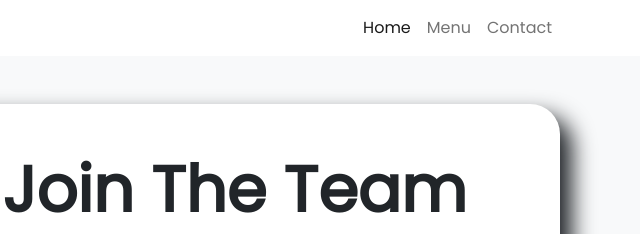
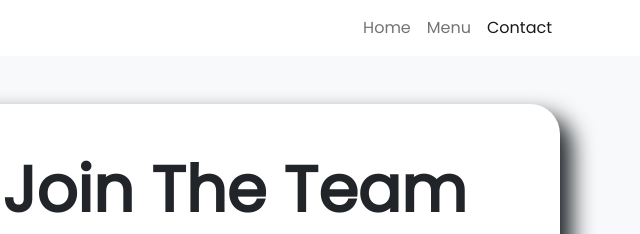
Before and after one commit to DesignisOrion/EarfSurf, a plain HTML site: page contact.html in a window 1280 px wide. Shown: the top 234 px of the page, 638-1278 px from the left. Drawn offline with nearby package versions, Linux system fonts and the light colour scheme.

Commit message:
adding files

```diff
--- a/contact.html
+++ b/contact.html
@@ -30,13 +30,13 @@
               <div class="collapse navbar-collapse" id="navbarSupportedContent">
                 <ul class="navbar-nav ms-auto mb-2 mb-lg-0">
                   <li class="nav-item">
-                    <a class="nav-link active" aria-current="page" href="#">Home</a>
+                    <a class="nav-link" href="#">Home</a>
                   </li>
                   <li class="nav-item">
                     <a class="nav-link" href="menu.html">Menu</a>
                   </li>
                   <li class="nav-item">
-                    <a class="nav-link" href="contact.html">Contact</a>
+                    <a class="nav-link active" aria-current="page" href="contact.html">Contact</a>
                   </li>
               </div>
             </div>
```
